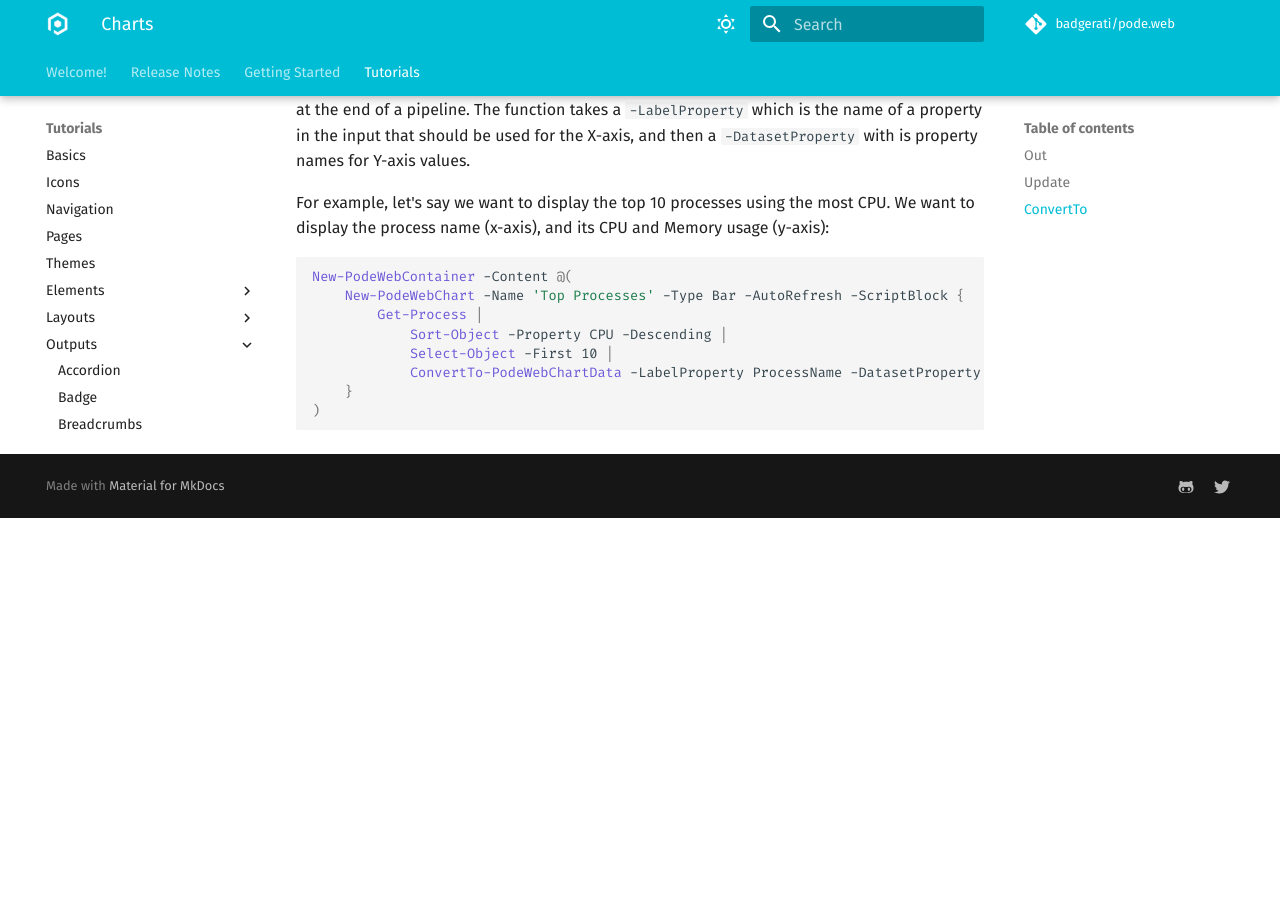
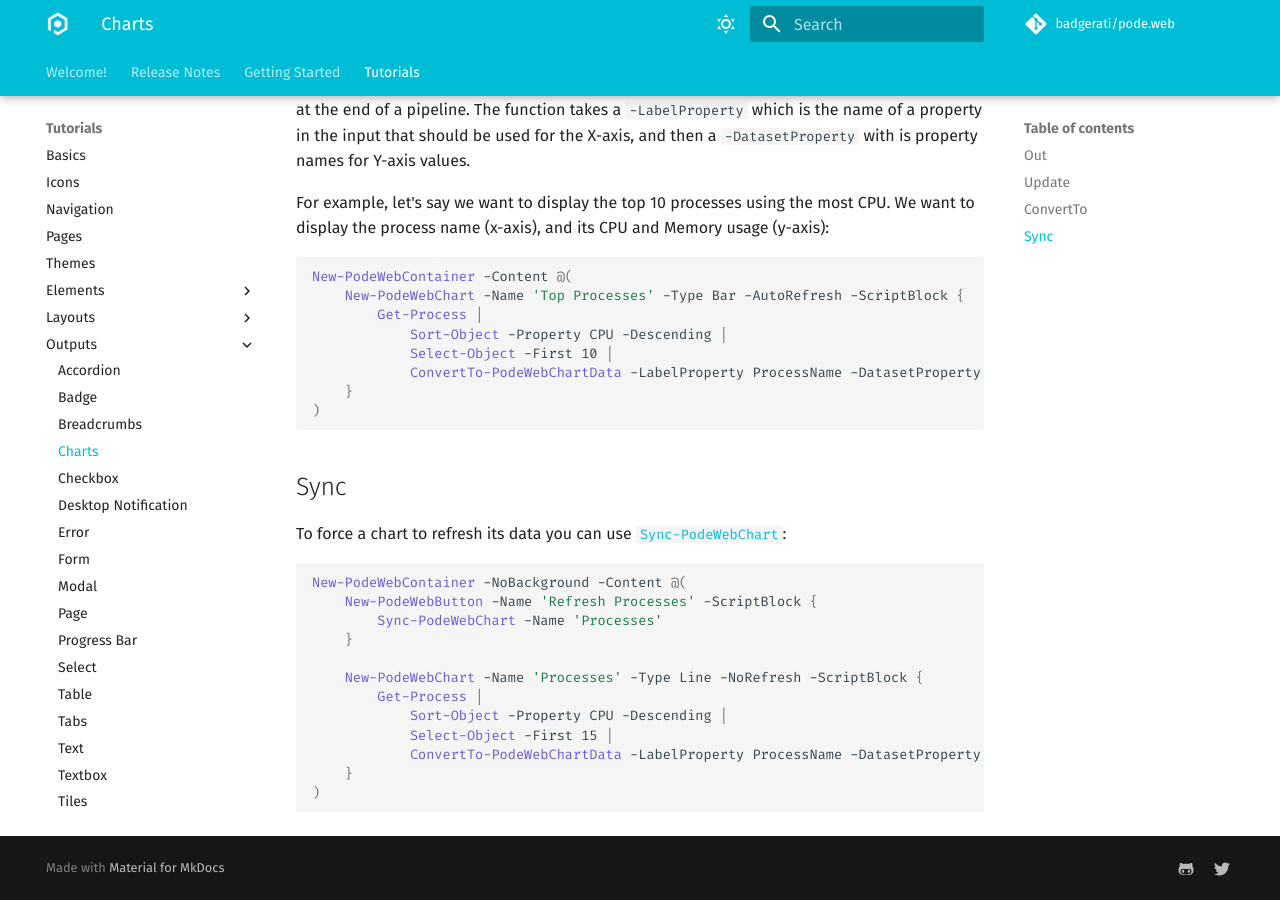
Before and after one commit to Badgerati/Pode.Web, an MkDocs documentation site: the page built from docs/Tutorials/Outputs/Charts.md, in a window 1280 px wide and 900 px high, scrolled down 1107 px. Built offline with MkDocs 1.6.1 and Material for MkDocs 9.7.7, drawn with Linux system fonts in a browser that asks for light colours; comment, search, counter and statistics services are not loaded; before the commit the page ends 1625 px from its top, so only the background shows below that.

Commit message:
#101: add new Sync-PodeWebChart output action func

````diff
--- a/docs/Tutorials/Outputs/Charts.md
+++ b/docs/Tutorials/Outputs/Charts.md
@@ -57,3 +57,22 @@ New-PodeWebContainer -Content @(
     }
 )
 ```
+
+## Sync
+
+To force a chart to refresh its data you can use [`Sync-PodeWebChart`](../../../Functions/Outputs/Sync-PodeWebChart):
+
+```powershell
+New-PodeWebContainer -NoBackground -Content @(
+    New-PodeWebButton -Name 'Refresh Processes' -ScriptBlock {
+        Sync-PodeWebChart -Name 'Processes'
+    }
+
+    New-PodeWebChart -Name 'Processes' -Type Line -NoRefresh -ScriptBlock {
+        Get-Process |
+            Sort-Object -Property CPU -Descending |
+            Select-Object -First 15 |
+            ConvertTo-PodeWebChartData -LabelProperty ProcessName -DatasetProperty CPU
+    }
+)
+```
````
Also changed, not shown: 2 other files.
